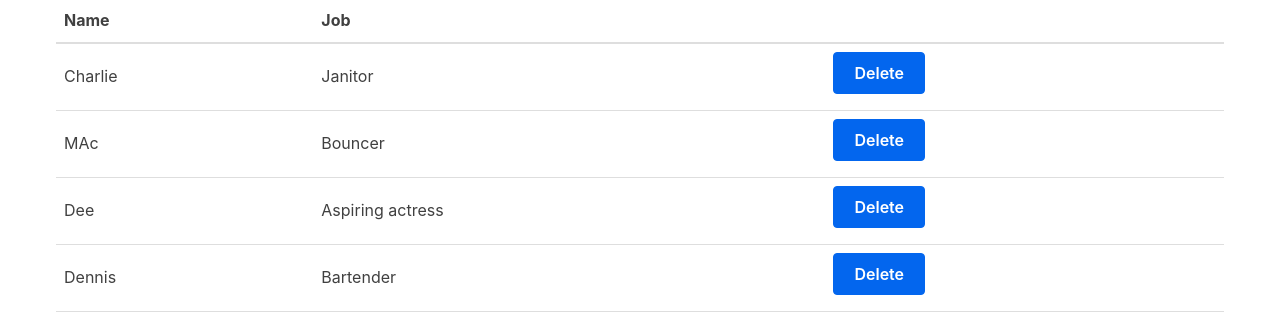
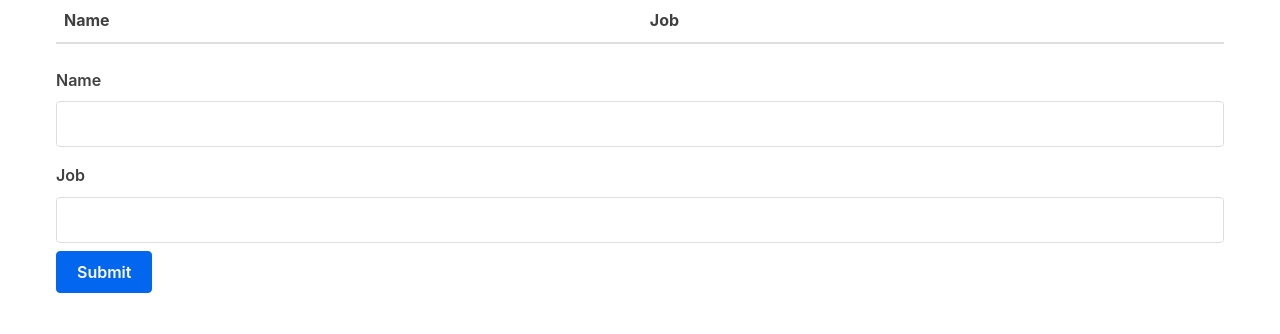
Before and after one commit to rtfmpliz/react-tutorial, a React (Create React App) app: page / in a window 1280 px wide. Shown: the top 334 px of the page. Built offline with nearby package versions, Linux system fonts and the light colour scheme.

Commit message:
sudah bisa add submit

```diff
--- a/src/App.js
+++ b/src/App.js
@@ -1,27 +1,12 @@
 import React, { Component } from 'react'
 import Table from './Table'
+
+import Form from './Form'
 
 class App extends React.Component {
 
     state = {
-        characters: [
-            {
-                name: 'Charlie',
-                job: 'Janitor',
-            },
-            {
-                name: 'MAc',
-                job: 'Bouncer',
-            },
-            {
-                name: 'Dee',
-                job: 'Aspiring actress',
-            },
-            {
-                name: 'Dennis',
-                job: 'Bartender',
-            }
-        ],
+        characters: [],
     }
 
     render() {
@@ -29,6 +14,7 @@ class App extends React.Component {
         return (
             <div className="container">
                 <Table characterData={characters} removeCharacter={this.removeCharacter} />
+                <Form  handleSubmit={this.handleSubmit}/>
             </div>
         )
 
@@ -42,6 +28,10 @@ class App extends React.Component {
             }),
         })
     }
+
+    handleSubmit = (character) => {
+        this.setState({characters: [...this.state.characters, character]})
+    }
 }
 
 export default App
--- /dev/null
+++ b/src/Form.js
@@ -0,0 +1,49 @@
+import React, {Component} from 'react'
+
+class Form extends Component {
+    initialState = {
+        name: '',
+        job: '',
+    }
+
+    state = this.initialState
+
+    handleChange = (event) => {
+        const {name, value} = event.target
+
+        this.setState({
+            [name]: value,
+        })
+    }
+
+    submitForm = () => {
+        this.props.handleSubmit(this.state)
+        this.setState(this.initialState)
+    }
+
+    render(){
+        const { name, job } = this.state;
+
+        return(
+            <form>
+                <label htmlFor="name">Name</label>
+                <input
+                    type="text"
+                    name="name"
+                    id="name"
+                    value={name}
+                    onChange={this.handleChange}/>
+                <label htmlFor="job">Job</label>
+                <input
+                    type="text"
+                    name="job"
+                    id="job"
+                    value={job}
+                    onChange={this.handleChange}/>
+                <input type="button" value="Submit" onClick={this.submitForm}/>
+            </form>
+        );
+    }
+}
+
+export default Form;
```
Also changed, not shown: package.json (+8 -2 lines), 1 other file (tests, documents, lock files or other folders).
